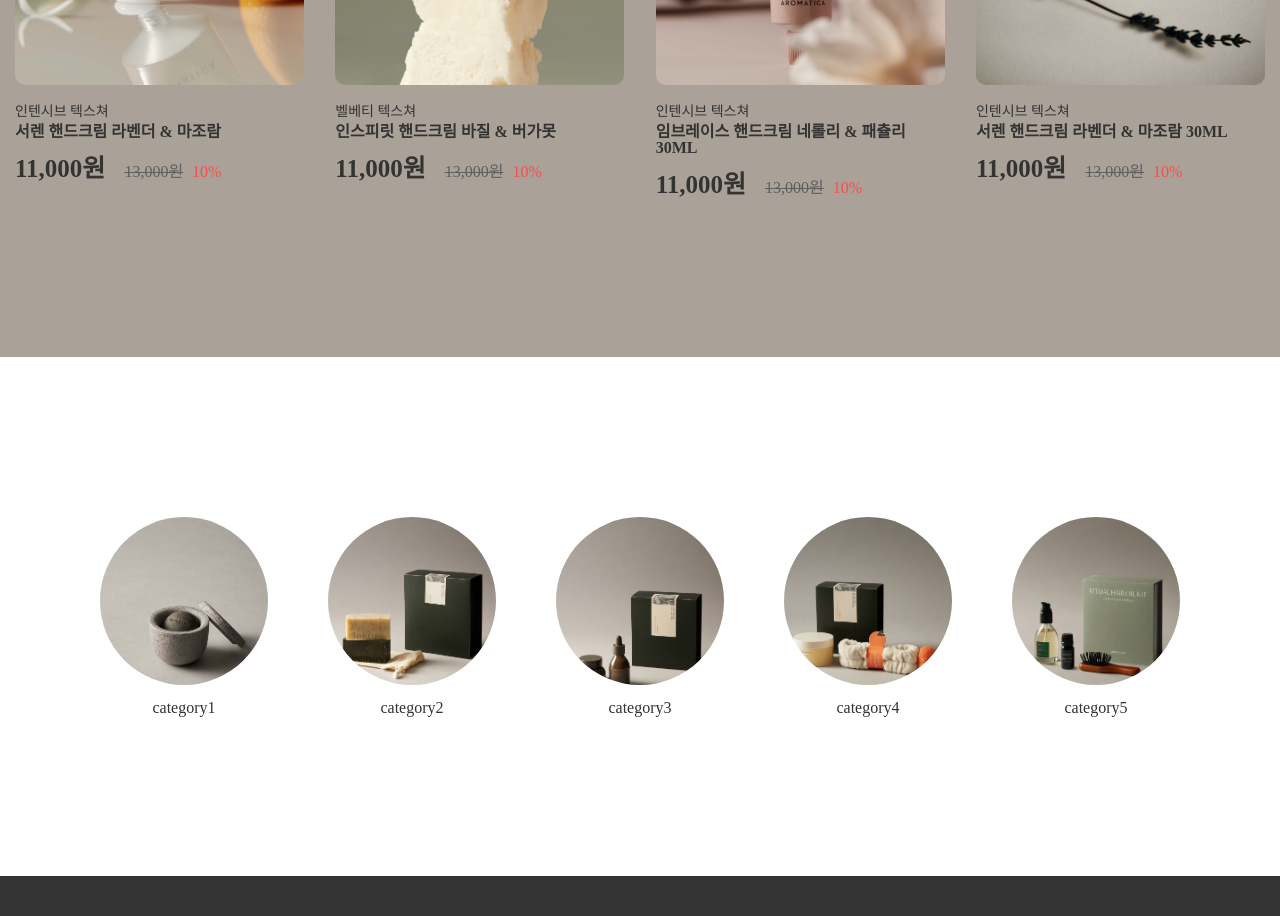
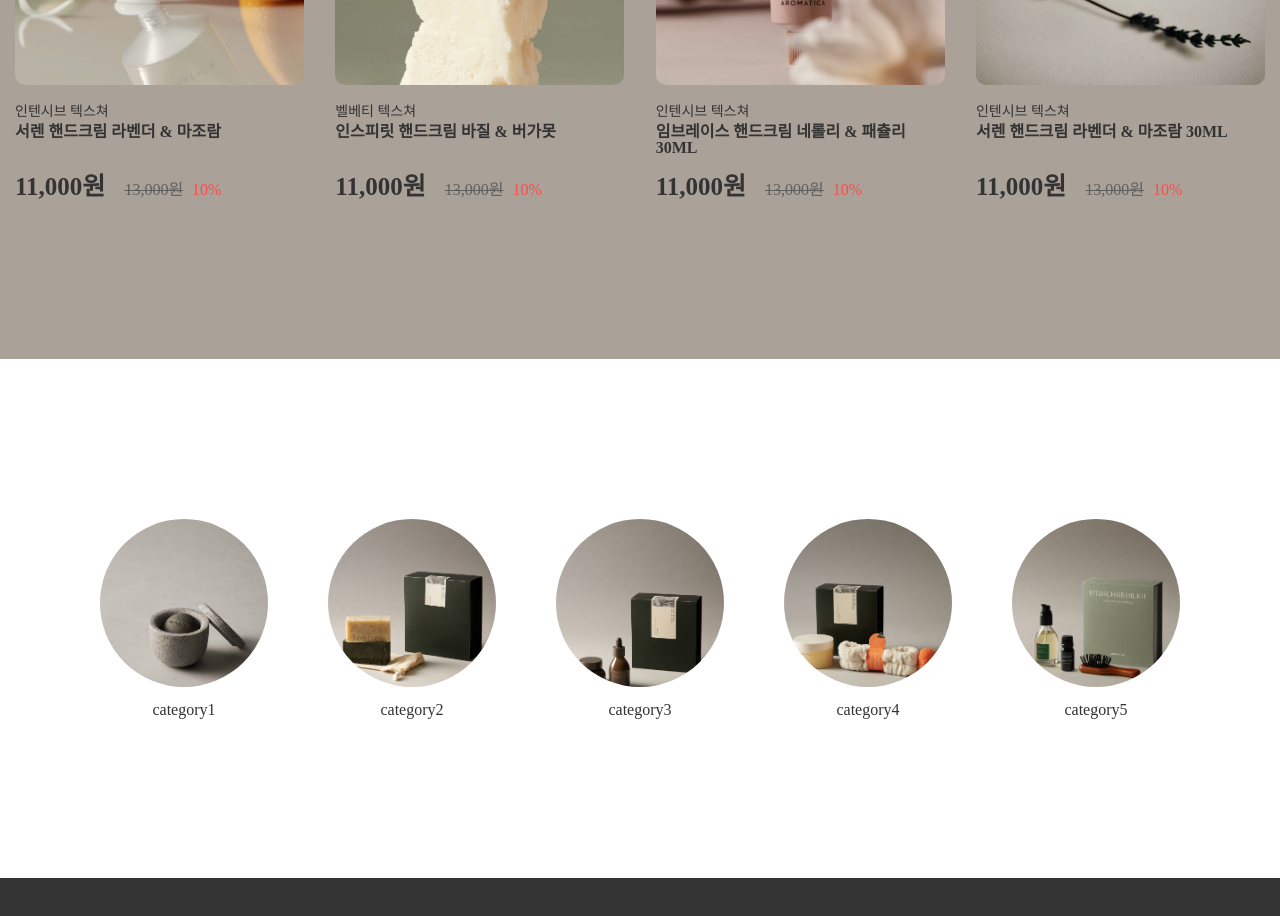
Before and after one commit to parknayul/Aromatica, a plain HTML site: page index.html in a window 1280 px wide. Shown: the part 2660-3576 px from the top of the page. Drawn offline with Linux system fonts and the light colour scheme; a web font is replaced by a local one.

Commit message:
세번째 업로드

```diff
--- a/css/반응형연습.css
+++ b/css/반응형연습.css
@@ -374,7 +374,8 @@ li {
 }
 
 .cont03 .inner .list .item .txt h4 {
-    margin-bottom: 16px;
+    padding-bottom: 16px;
+    height: 50px;
 }
 
 .cont03 .inner .list .item .txt .price strong {
```
Also changed, not shown: 1 other file.
